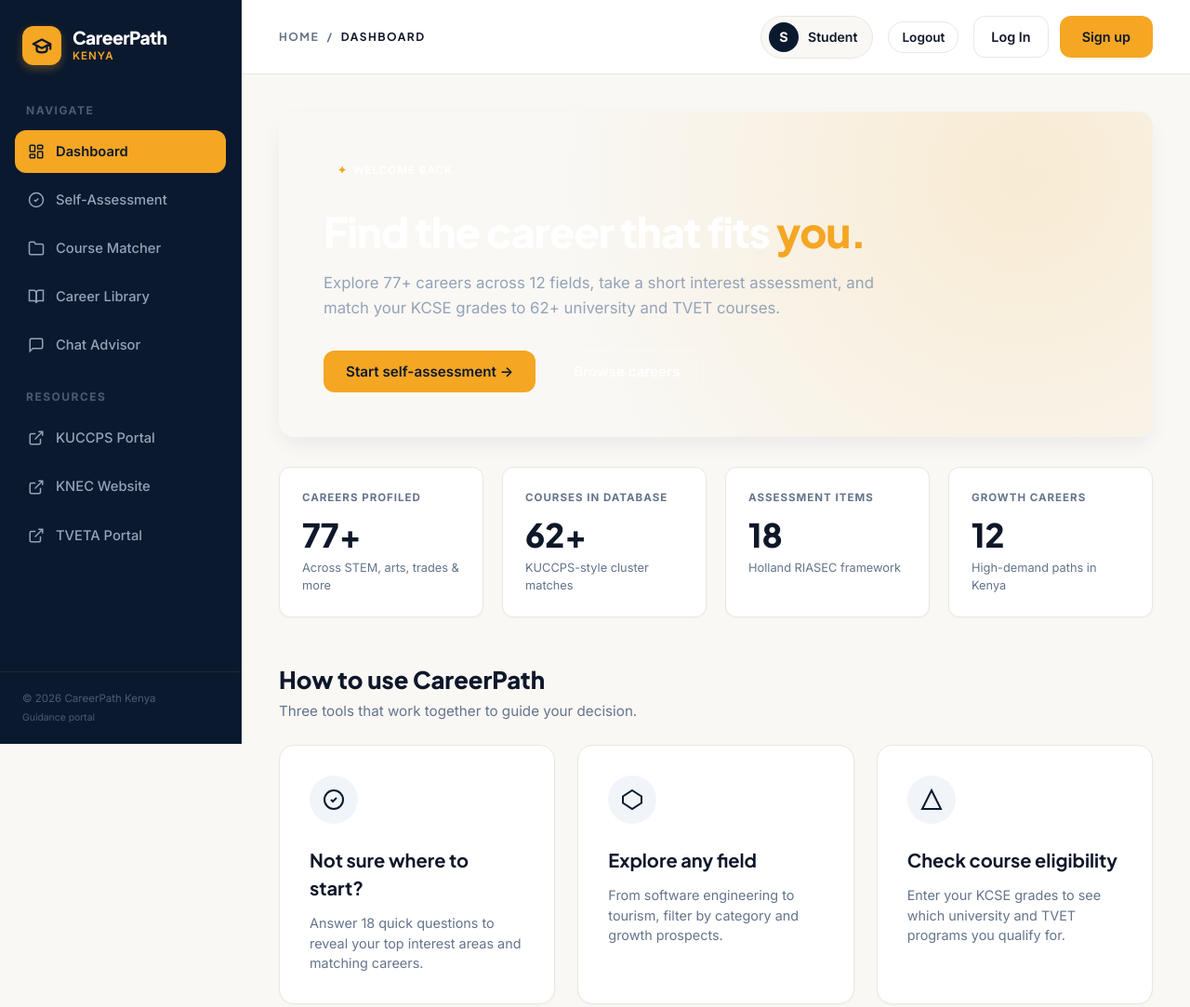
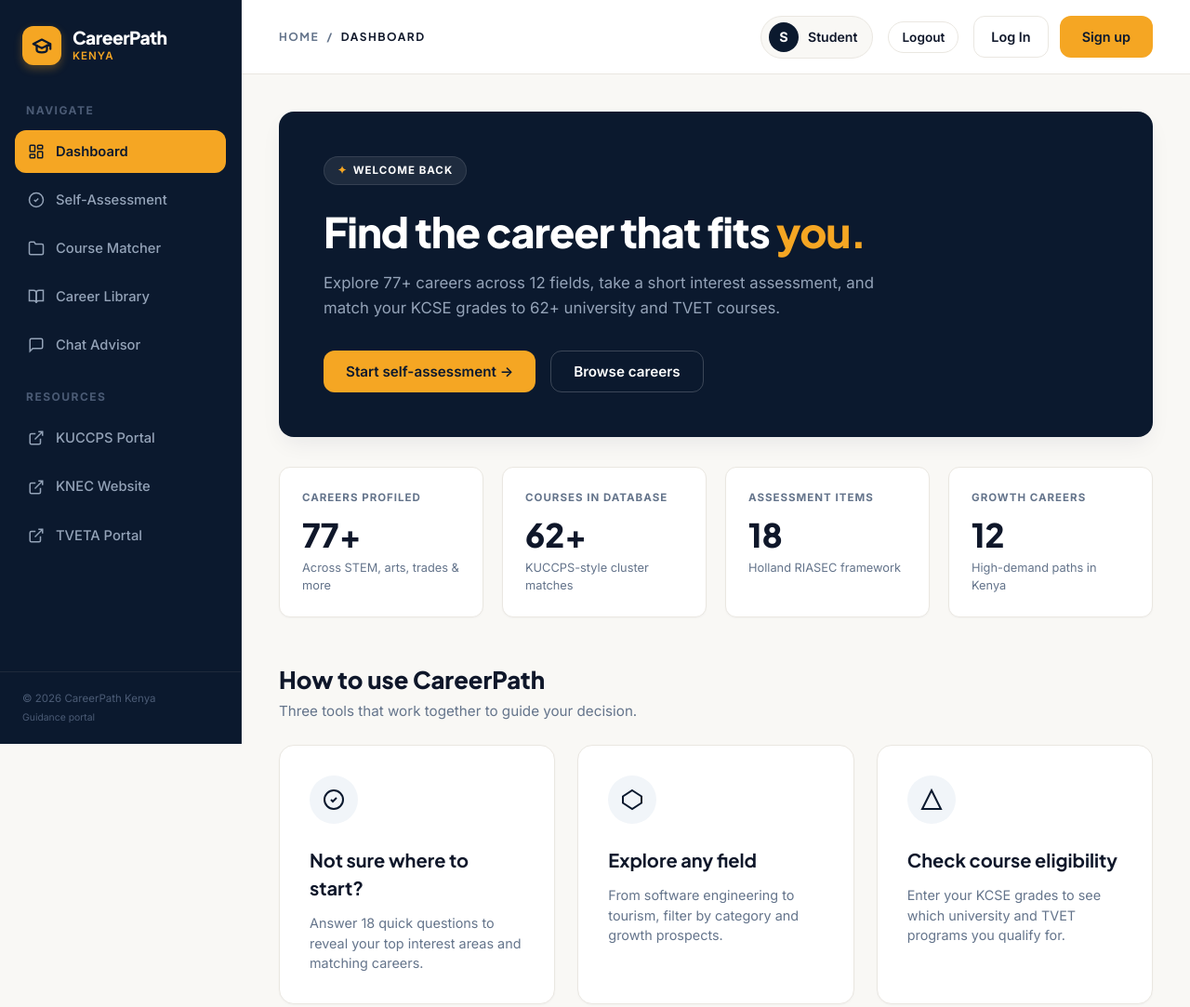
Before and after one commit to VALENTINE-it/Career-Advisor, a website: page public/index.html in a window 1280 px wide. Shown: the whole page at 93% size. Drawn offline with Linux system fonts and the light colour scheme; no server answers.

Commit message:
fix: changed the background colour of the hero banner

```diff
--- a/public/css/styles.css
+++ b/public/css/styles.css
@@ -320,8 +320,7 @@ a:hover {
 
 /* HERO BANNER CARD */
 .hero-banner {
-  background: linear-gradient(135deg, #0c2340 0%, #061224 100%);
-  background-image: radial-gradient(circle at 85% 20%, rgba(245, 166, 35, 0.16) 0%, transparent 60%);
+  background:#0b192e;
   border-radius: var(--radius-lg);
   padding: 48px;
   color: #ffffff;
```
